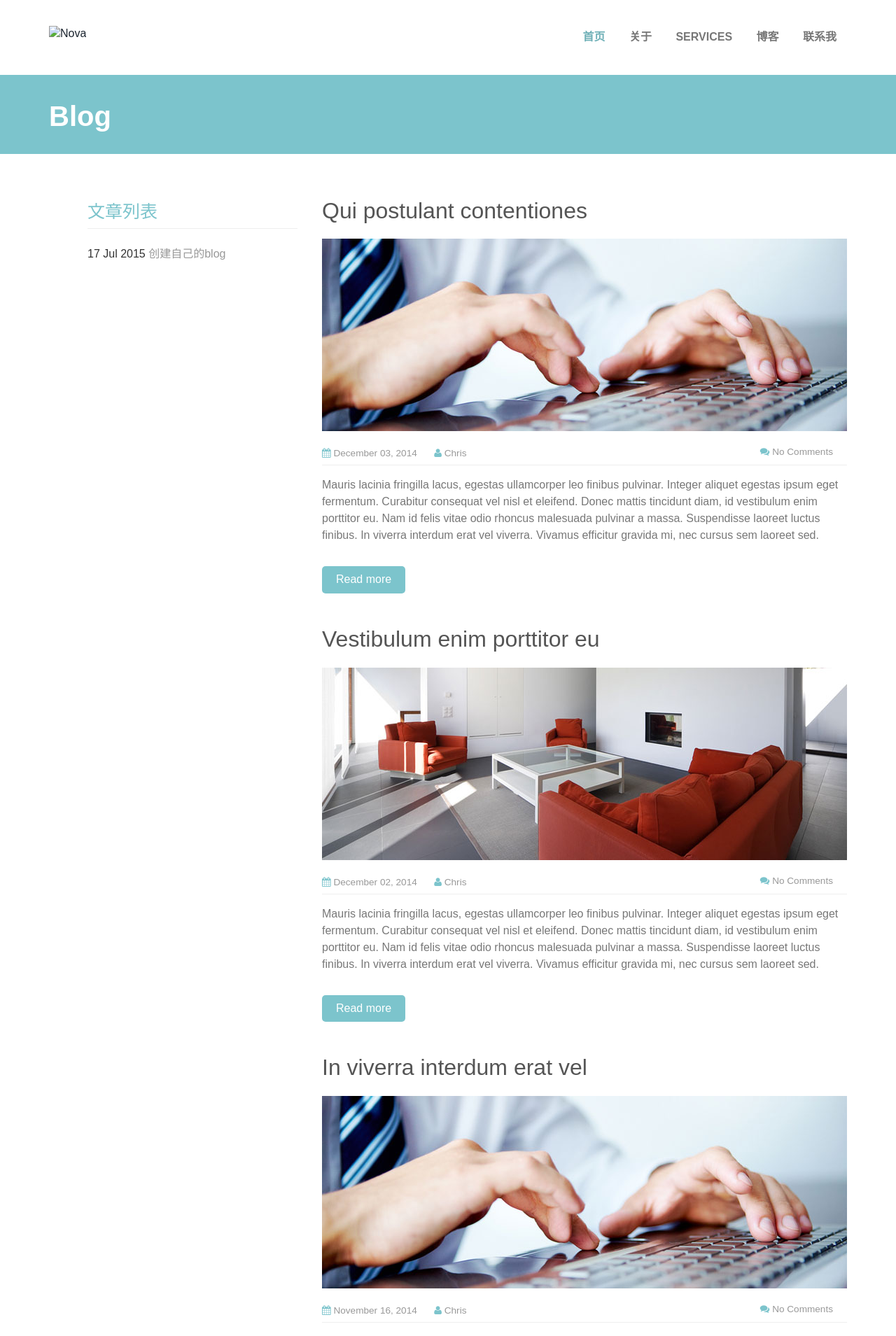
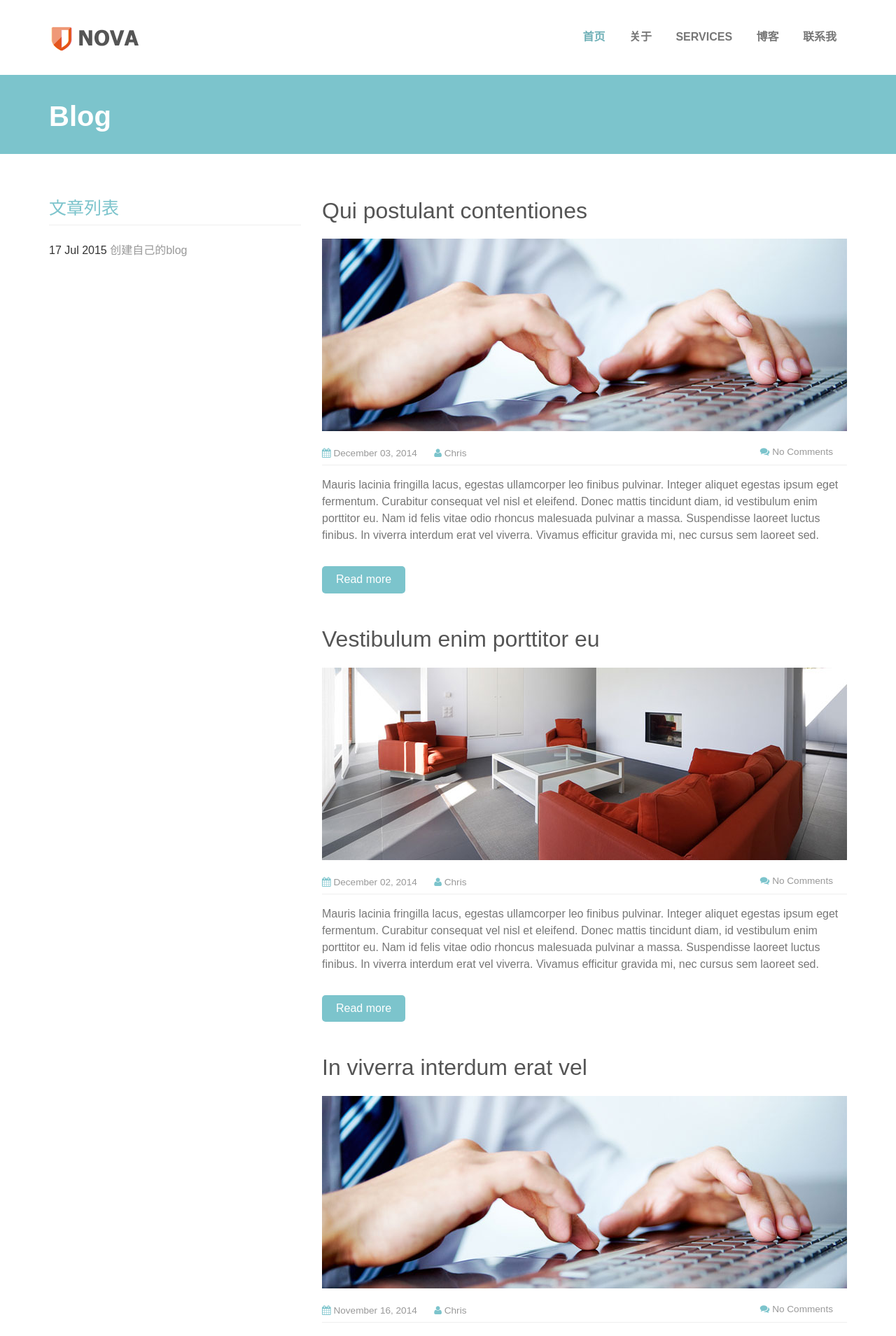
Before and after one commit to skybjf/blog, a Jekyll site: the page built from blog/index.html, in a window 1280 px wide. Shown: the top 1909 px of the page at 70% size. Built offline with Jekyll 4.4.1, drawn with Linux system fonts in a browser that asks for light colours; some web fonts are replaced.

Commit message:
修改结构

```diff
--- a/_includes/header.html
+++ b/_includes/header.html
@@ -26,8 +26,8 @@
 <body>
 <div class="header">
   <div class="container">
-    <div class="logo"> <a href="index.html"><img src="images/logo.png" alt="Nova"></a> </div>
-    <div class="menu"> <a class="toggleMenu" href="#"><img src="images/nav_icon.png" alt="" /> </a>
+    <div class="logo"> <a href="index.html"><img src="{{ site.baseurl}}/images/logo.png" alt="Nova"></a> </div>
+    <div class="menu"> <a class="toggleMenu" href="#"><img src="{{ site.baseurl}}/images/nav_icon.png" alt="" /> </a>
       <ul class="nav" id="nav">
         <li class="current"><a href="index.html">首页</a></li>
         <li><a href="about.html">关于</a></li>
--- a/blog/index.html
+++ b/blog/index.html
@@ -12,7 +12,8 @@ title: 小久哥的只言片语测试
 </div>
 <div class="container">
   <div class="row">
-    <div class="col-md-4 blog_sidebar">
+    <!-- <div class="col-md-4 blog_sidebar"> -->
+    <div class="col-md-4">
       <ul class="sidebar">
         <h3>文章列表</h3>
         {% for post in site.posts %}
```
